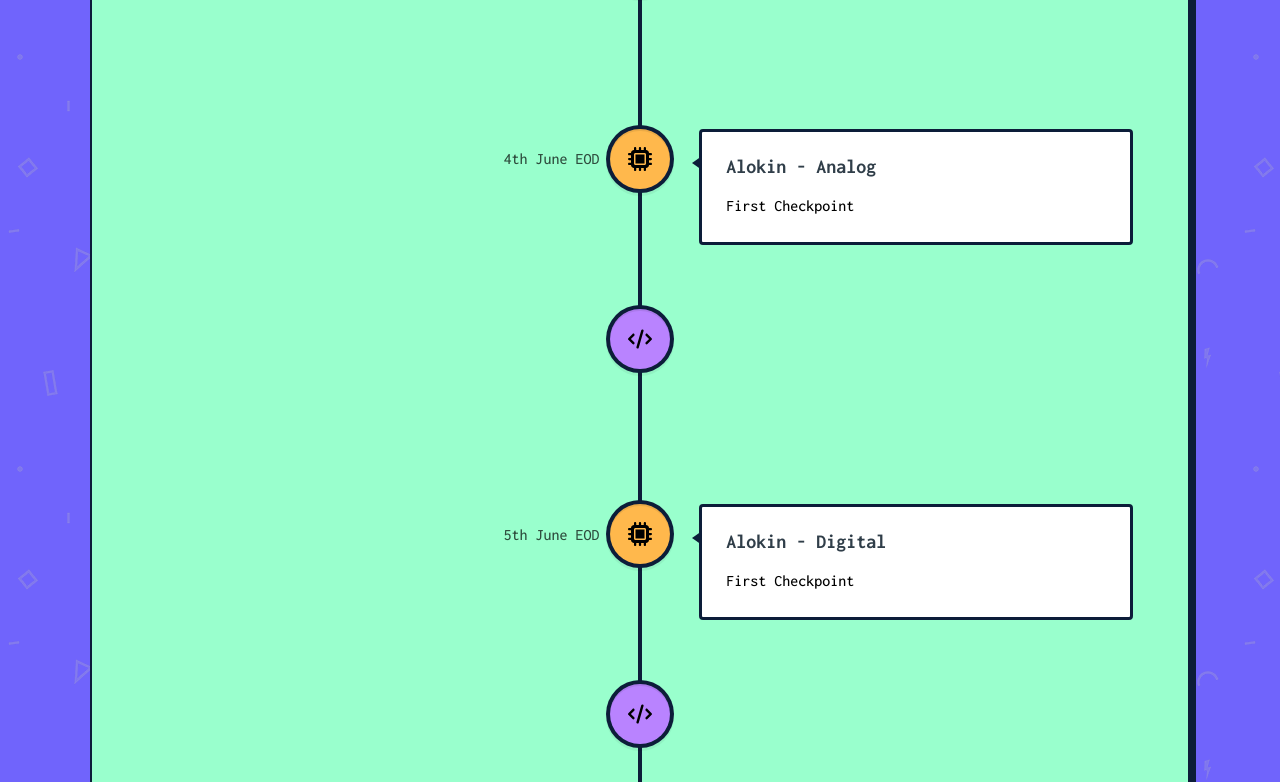
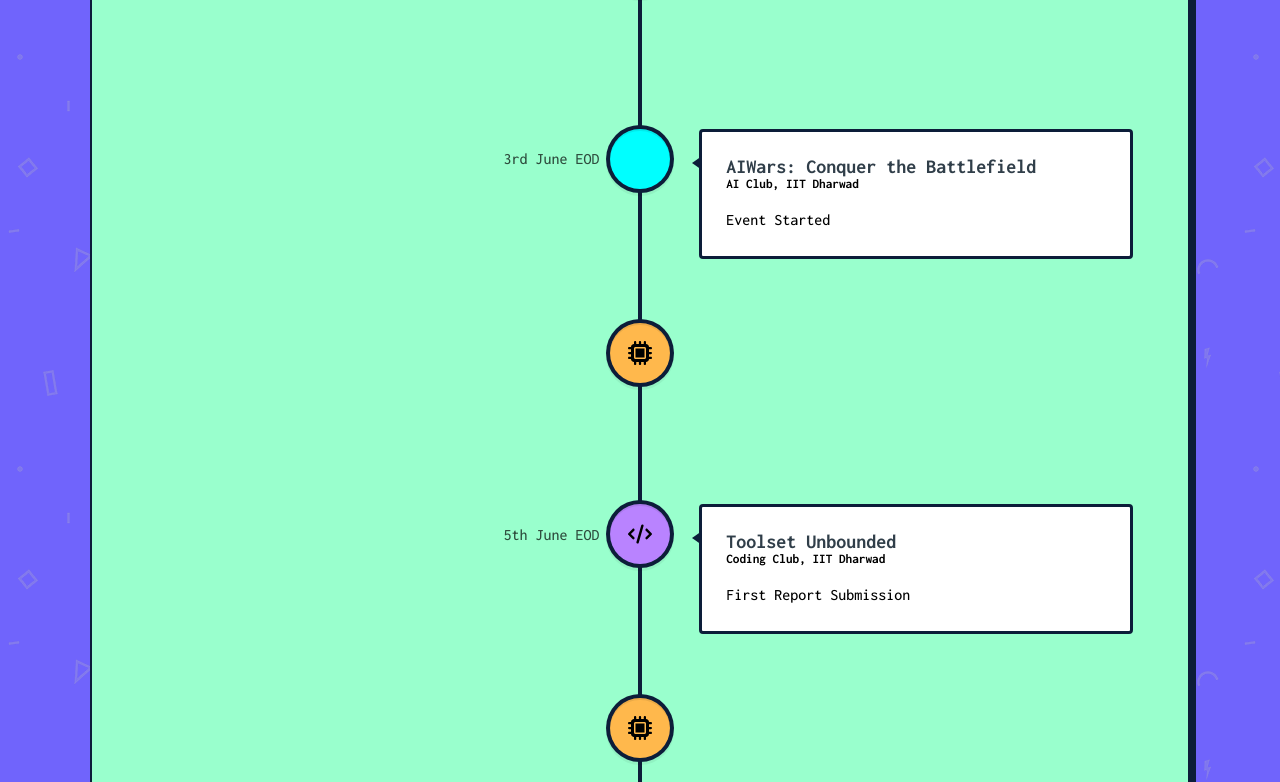
Before and after one commit to oss2019/SOI_2k23, a Next.js app: page / in a window 1280 px wide. Shown: the part 4147-4929 px from the top of the page. Built offline with nearby package versions, Linux system fonts and the light colour scheme.

Commit message:
AIwars timeline

```diff
--- a/package.json
+++ b/package.json
@@ -10,6 +10,7 @@
     "export": "next export"
   },
   "dependencies": {
+    "@fortawesome/fontawesome-svg-core": "^6.4.0",
     "@fortawesome/free-regular-svg-icons": "^6.4.0",
     "@fortawesome/free-solid-svg-icons": "^6.4.0",
     "@fortawesome/react-fontawesome": "^0.2.0",
--- a/src/components/Timeline/timeline_data.js
+++ b/src/components/Timeline/timeline_data.js
@@ -6,6 +6,14 @@
     date: "27th May - 31st May",
     color: "#B983FF",
     icon: "CodingClub",
+  },
+  {
+    title: "AIWars: Conquer the Battlefield",
+    location: "AI Club, IIT Dharwad",
+    description: "Event Started",
+    date: "3rd June EOD",
+    color: "#00FFFF",
+    icon: "",
   },
   {
     title: "Alokin - Analog",
@@ -46,6 +54,14 @@
     date: "16th June EOD",
     color: "#FFB84C",
     icon: "Alokin",
+  },
+  {
+    title: "AIWars: Conquer the Battlefield",
+    location: "AI Club, IIT Dharwad",
+    description: "Submission Deadline",
+    date: "16th June EOD",
+    color: "#00FFFF",
+    icon: "",
   },
   {
     title: "Toolset Unbounded",
```
Also changed, not shown: 1 other file (tests, documents, lock files or other folders).
